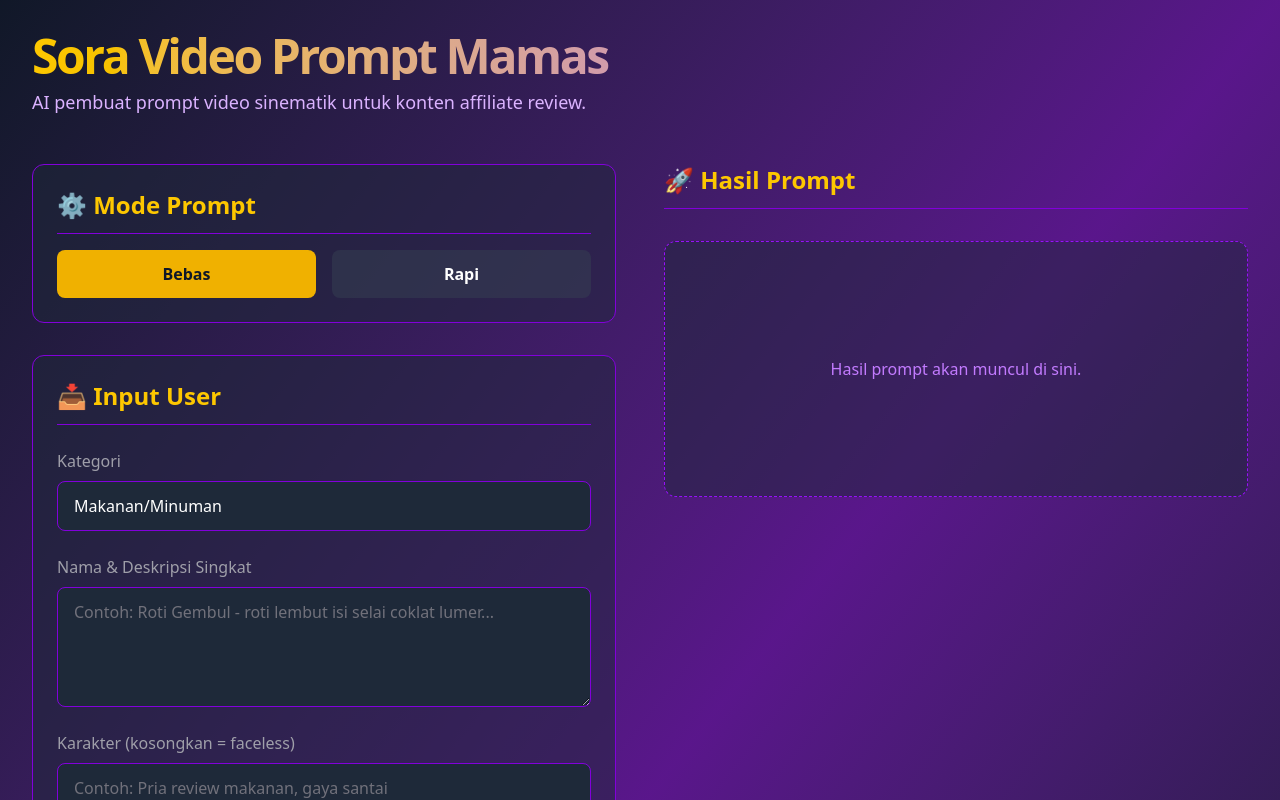
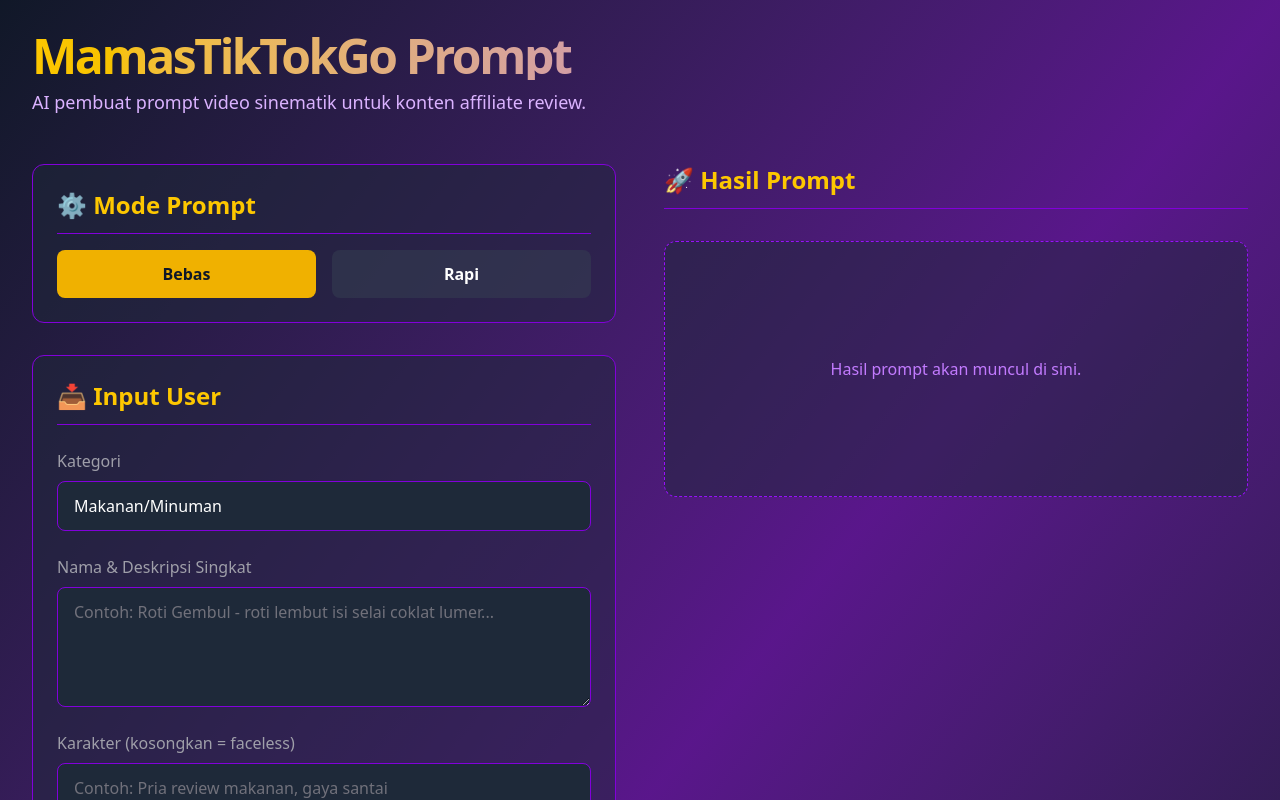
Before and after one commit to mamasmasku/sore2, a React (Vite) app: page / in a window 1280 px wide. Shown: the top 800 px of the page. Built offline with nearby package versions, Linux system fonts and the light colour scheme.

Commit message:
Update App.tsx

```diff
--- a/src/App.tsx
+++ b/src/App.tsx
@@ -412,7 +412,7 @@ ${prompt}`;
     <div className="min-h-screen bg-gradient-to-br from-gray-900 via-purple-900 to-gray-900 text-zinc-200 font-sans p-4 sm:p-6 lg:p-8">
       <div className="max-w-7xl mx-auto">
         <header className="mb-12">
-          <h1 className="text-4xl sm:text-5xl font-bold tracking-tighter text-transparent bg-clip-text bg-gradient-to-r from-yellow-400 to-purple-500">Sora Video Prompt Mamas</h1>
+          <h1 className="text-4xl sm:text-5xl font-bold tracking-tighter text-transparent bg-clip-text bg-gradient-to-r from-yellow-400 to-purple-500">MamasTikTokGo Prompt</h1>
           <p className="text-lg text-purple-300 mt-2">AI pembuat prompt video sinematik untuk konten affiliate review.</p>
         </header>
 
```
